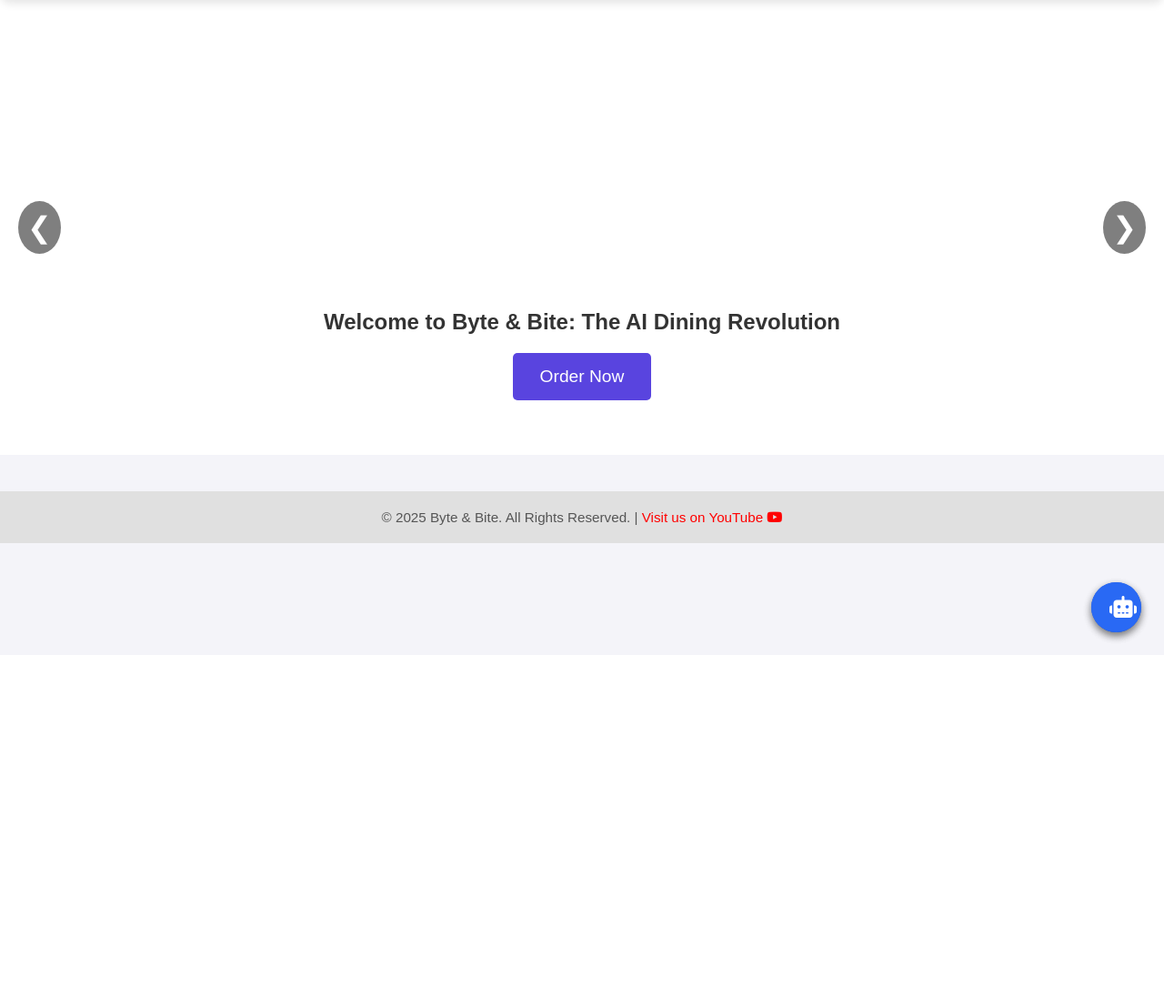
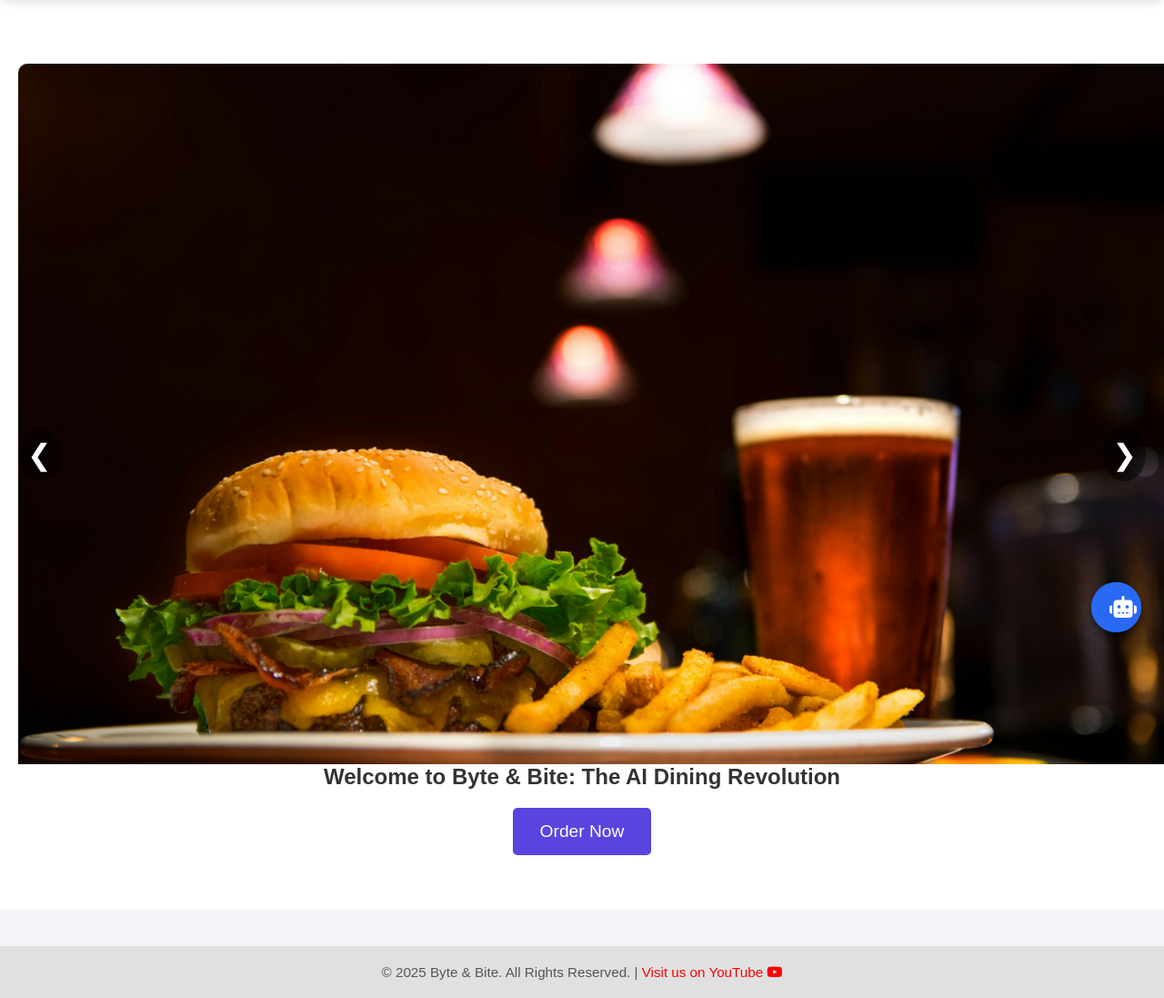
Before and after one commit to OmerKhan33/Restaurant-Managemet-System-Fueled-by-AI, a Flask app: page / in a window 1280 px wide. Shown: the part 80-1177 px from the top of the page at 91% size. Before the commit the page ends 788 px from the top, so only its background shows below. Run offline with Flask 3, Linux system fonts and the light colour scheme.

Commit message:
Update index.html

```diff
--- a/templates/index.html
+++ b/templates/index.html
@@ -79,7 +79,38 @@
 
     <div class="hero">
         <!-- Slideshow Container -->
+
+        <style>
+            .slideshow-container {
+                position: relative;
+                width: 100vw;
+                height: 100vh;
+                overflow: hidden;
+            }
+
+            .slide {
+                position: absolute;
+                width: 100%;
+                height: 100%;
+                opacity: 0;
+                transition: none; /* No fade */
+            }
+
+            .slide.active {
+                opacity: 1;
+                z-index: 1;
+            }
+
+            .background-image {
+                width: 100%;
+                height: 100%;
+                object-fit: cover;
+            }
+        </style>
+
+
         <div class="slideshow-container">
+
             <div class="slide fade">
                 <img src="{{ url_for('static', filename='images/bg1.jpg') }}" alt="Background 1" class="background-image">
             </div>
@@ -123,4 +154,25 @@
             images[currentImage].classList.add('active'); // Show the new image
         }
     </script>
+
+<script>
+    let slideIndex = 0;
+    const slides = document.querySelectorAll('.slide');
+
+    function showSlides() {
+        slides.forEach((slide, i) => {
+            slide.classList.remove('active');
+        });
+
+        slideIndex = (slideIndex + 1) % slides.length;
+        slides[slideIndex].classList.add('active');
+    }
+
+    // Initially show the first slide
+    slides[0].classList.add('active');
+
+    // Change slide every 2 seconds (adjust speed here)
+    setInterval(showSlides, 2000);
+</script>
+
 {% endblock %}
```
